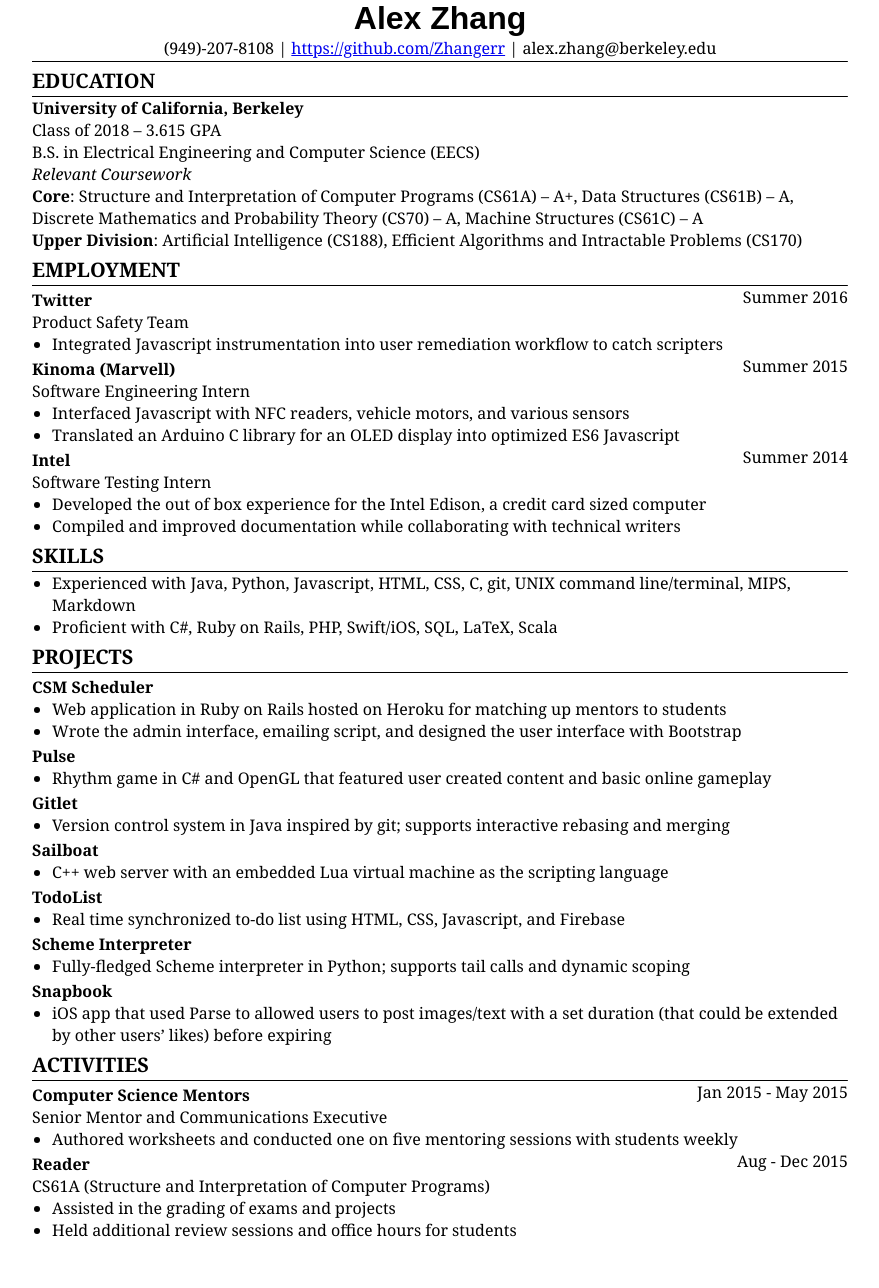
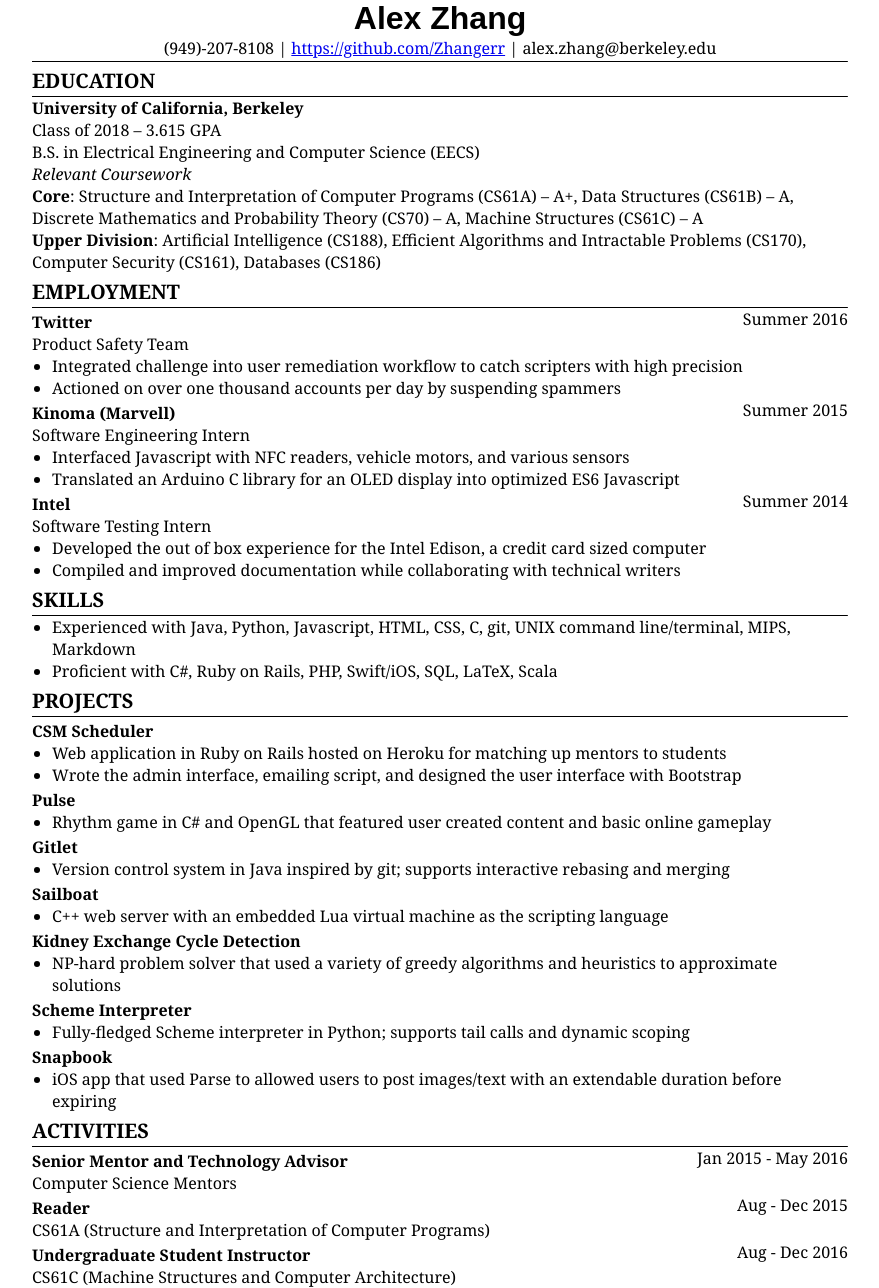
Before and after one commit to Zhangerr/zhangerr.github.io, a Jekyll site: the page built from resume2.md, in a window 1280 px wide. Shown: the whole page, without its empty margins (200-1079 px from the left). Built offline with Jekyll 4.4.1, drawn with Linux system fonts in a browser that asks for light colours; before the commit the page ends 1241 px from its top, so only the background shows below that.

Commit message:
update resume with better twitter experience description

```diff
--- a/resume2.md
+++ b/resume2.md
@@ -27,7 +27,7 @@ B.S. in Electrical Engineering and Computer Science (EECS)
 
 **Core**: Structure and Interpretation of Computer Programs (CS61A) – A+, Data Structures (CS61B) – A, Discrete Mathematics and Probability Theory (CS70) – A, Machine Structures (CS61C) – A
 
-**Upper Division**: Artificial Intelligence (CS188), Efficient Algorithms and Intractable Problems (CS170)
+**Upper Division**: Artificial Intelligence (CS188), Efficient Algorithms and Intractable Problems (CS170), Computer Security (CS161), Databases (CS186)
 
 ## EMPLOYMENT
 
@@ -40,7 +40,8 @@ Summer 2016
 
 Product Safety Team
 
-* Integrated Javascript instrumentation into user remediation workflow to catch scripters
+* Integrated challenge into user remediation workflow to catch scripters with high precision
+* Actioned on over one thousand accounts per day by suspending spammers
 
 {: .date}
 Summer 2015
@@ -86,27 +87,24 @@ Software Testing Intern
 ### Sailboat
 *  C++ web server with an embedded Lua virtual machine as the scripting language
 
-### TodoList
-*  Real time synchronized to-do list using HTML, CSS, Javascript, and Firebase
+### Kidney Exchange Cycle Detection
+*  NP-hard problem solver that used a variety of greedy algorithms and heuristics to approximate solutions
 
 ### Scheme Interpreter
 *  Fully-fledged Scheme interpreter in Python; supports tail calls and dynamic scoping
 
 ### Snapbook
-*  iOS app that used Parse to allowed users to post images/text with a set duration (that could be extended by other users' likes) before expiring
+*  iOS app that used Parse to allowed users to post images/text with an extendable duration before expiring
 
 ## ACTIVITIES
 
 ------
 
 {: .date}
-Jan 2015 - May 2015
+Jan 2015 - May 2016
 
-### Computer Science Mentors
-
-Senior Mentor and Communications Executive
-
-*  Authored worksheets and conducted one on five mentoring sessions with students weekly
+### Senior Mentor and Technology Advisor
+Computer Science Mentors
 
 {: .date}
 Aug - Dec 2015
@@ -114,5 +112,8 @@ Aug - Dec 2015
 ### Reader
 CS61A (Structure and Interpretation of Computer Programs)
 
-*  Assisted in the grading of exams and projects
-*  Held additional review sessions and office hours for students
+{: .date}
+Aug - Dec 2016
+
+### Undergraduate Student Instructor
+CS61C (Machine Structures and Computer Architecture)
```
